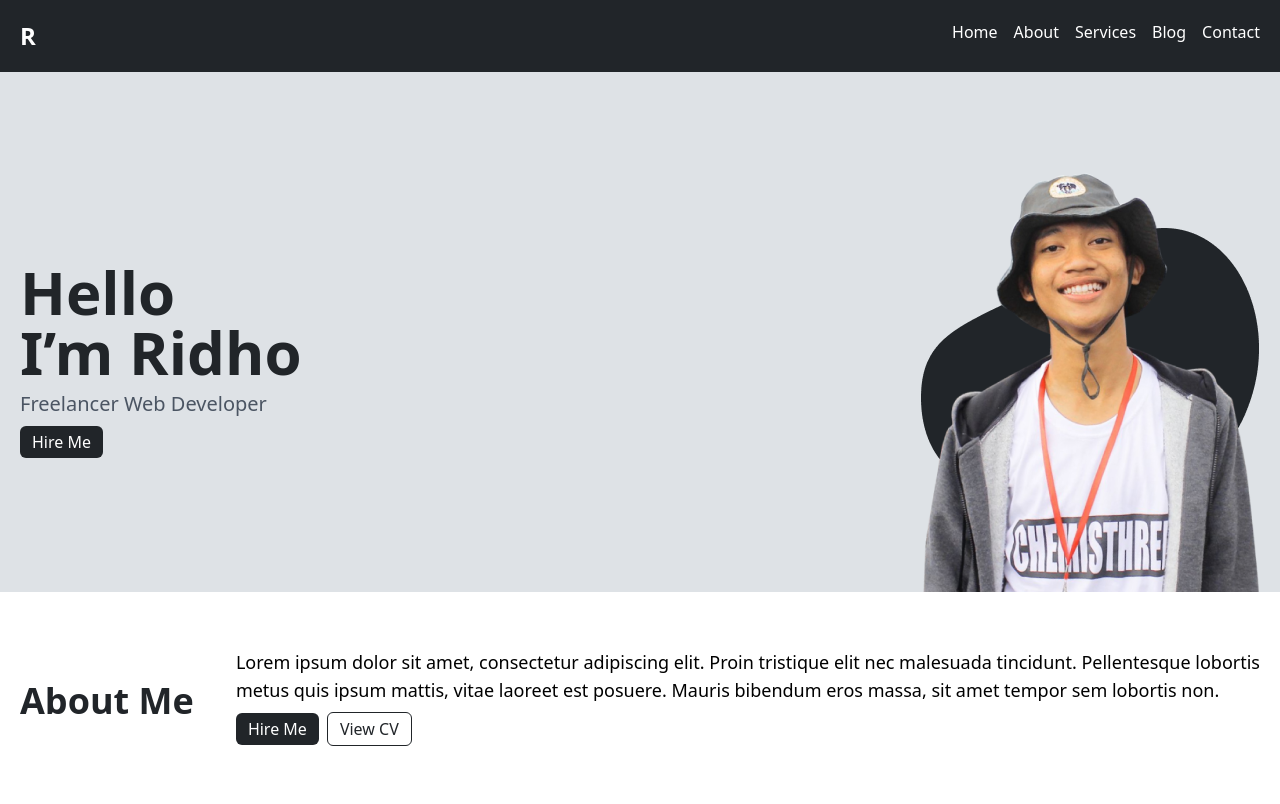
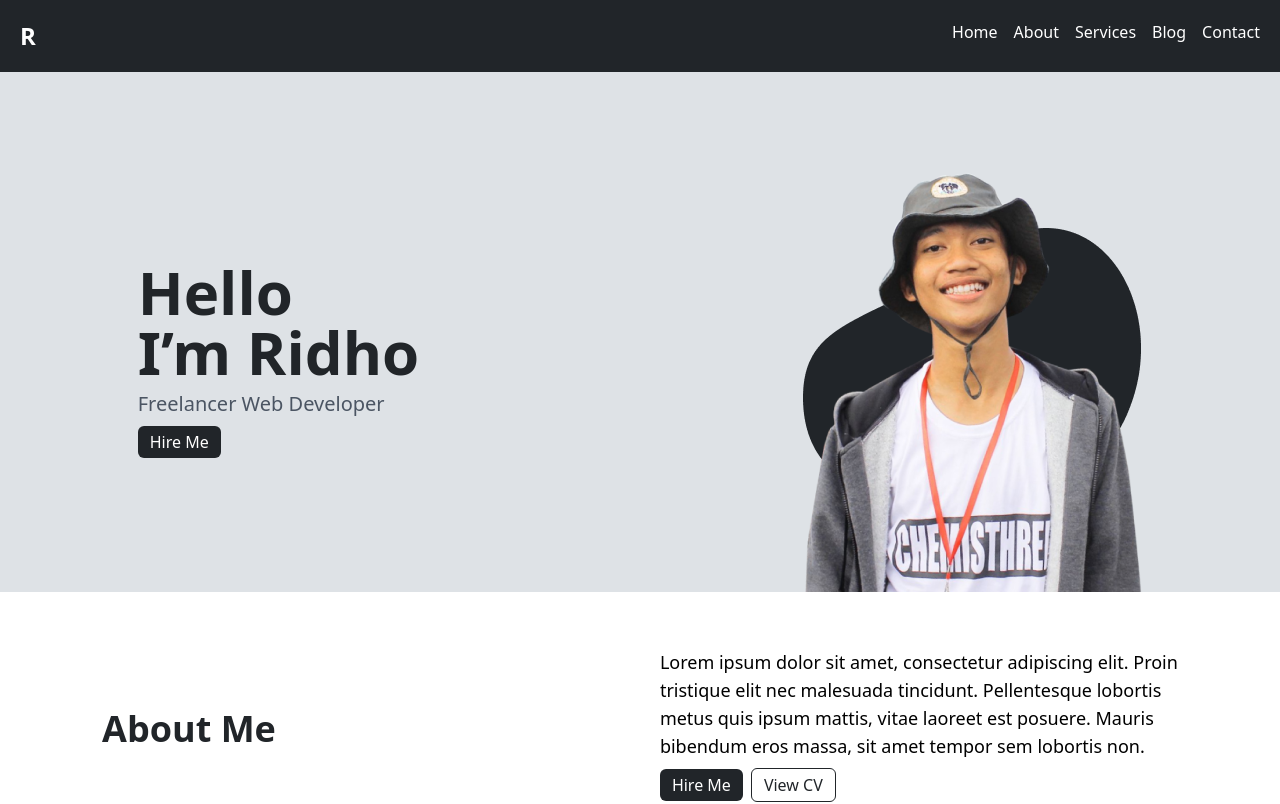
Before and after one commit to samaahmed1/R-Portfolio, a React (Create React App) app: page / in a window 1280 px wide. Shown: the top 804 px of the page. Built offline with nearby package versions, Linux system fonts and the light colour scheme.

Commit message:
Update: Hero & About Component

```diff
--- a/src/components/About.jsx
+++ b/src/components/About.jsx
@@ -4,14 +4,14 @@ import ButtonWhite from "./ButtonWhite";
 function About() {
   return (
     <section className="py-14">
-      <div className="container px-5 flex justify-center md:justify-between items-center gap-7 md:gap-0 flex-wrap mx-auto">
+      <div className="container px-5 flex justify-center items-center flex-wrap gap-7 md:gap-96 mx-auto">
         <div className="col">
           <h2 className="text-[#212529] text-3xl md:text-4xl font-bold">About Me</h2>
         </div>
         <div class="col">
           <p className="text-lg">
-            Lorem ipsum dolor sit amet, consectetur adipiscing elit. Proin tristique elit nec malesuada tincidunt. Pellentesque lobortis <br /> metus quis ipsum mattis, vitae laoreet est posuere.
-            Mauris bibendum eros massa, sit amet tempor sem lobortis non.
+            Lorem ipsum dolor sit amet, consectetur adipiscing elit. Proin <br /> tristique elit nec malesuada tincidunt. Pellentesque lobortis <br /> metus quis ipsum mattis, vitae laoreet est
+            posuere. Mauris <br /> bibendum eros massa, sit amet tempor sem lobortis non.
           </p>
           <ButtonDark content="Hire Me" />
           <ButtonWhite content="View CV" className="m-2" />
--- a/src/components/Hero.jsx
+++ b/src/components/Hero.jsx
@@ -3,7 +3,7 @@ import ButtonDark from "./ButtonDark";
 function Hero() {
   return (
     <section className="pt-14 bg-[#DEE2E6]">
-      <div className="container px-5 flex justify-center md:justify-between items-center gap-7 md:gap-0 flex-wrap mx-auto">
+      <div className="container px-5 flex justify-center items-center gap-7 md:gap-96 flex-wrap mx-auto">
         <div className="col text-center md:text-start">
           <h1 className="text-[#212529] text-4xl md:text-6xl font-bold">
             Hello <br />
```
